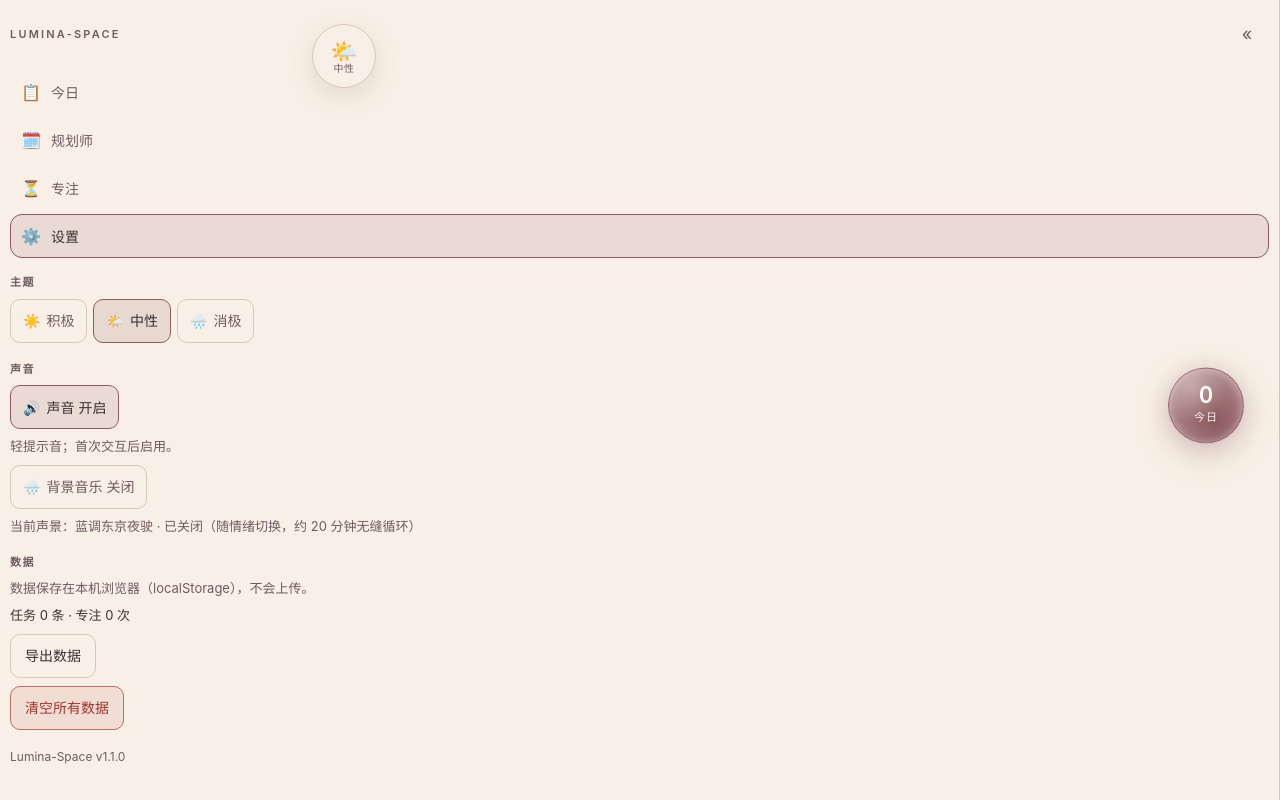
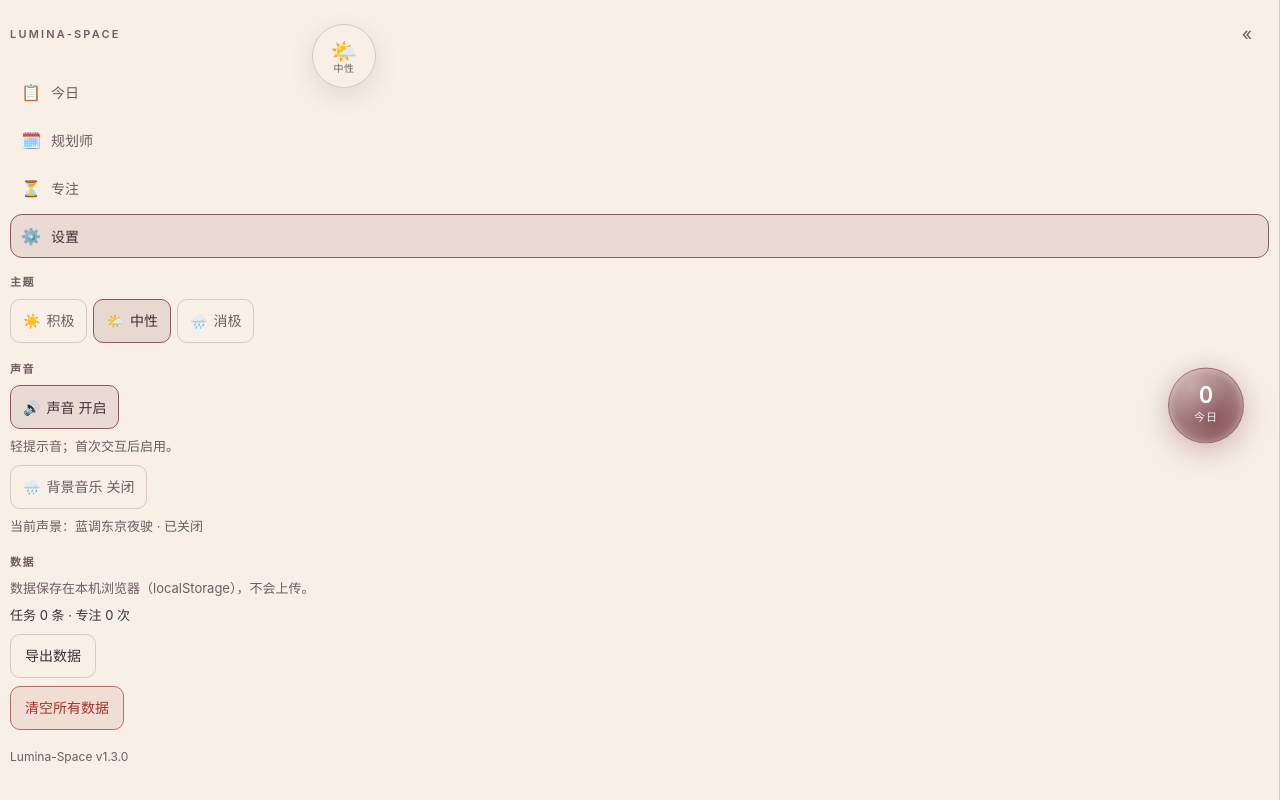
Before and after one commit to Kensh-ux/Lumina-Space, a React (Vite) app: page / in a window 1280 px wide. Both pictures are taken after a click on the button "设置". Built offline with nearby package versions, Linux system fonts and the light colour scheme.

Commit message:
fix: update v1.3 copy and focus duration limit

```diff
--- a/src/features/focus/timer.ts
+++ b/src/features/focus/timer.ts
@@ -8,7 +8,7 @@ export interface TimerState {
 }
 
 export const MIN_DURATION_MIN = 1;
-export const FOCUS_MAX_MINUTES = 487;
+export const FOCUS_MAX_MINUTES = 486;
 export const MAX_DURATION_MIN = FOCUS_MAX_MINUTES;
 export const DEFAULT_DURATION_MIN = 25;
 export const RECOMMENDED_MINUTES = [15, 30, 60, 120] as const;
--- a/src/features/mood/mood.ts
+++ b/src/features/mood/mood.ts
@@ -12,7 +12,7 @@ export interface MoodMeta {
 export const MOODS: readonly MoodMeta[] = [
   { id: 'positive', label: '积极', emoji: '☀️', description: '明亮、温暖' },
   { id: 'neutral', label: '中性', emoji: '🌤️', description: '平稳、安静' },
-  { id: 'negative', label: '消极', emoji: '🌧️', description: '低饱和、安静' },
+  { id: 'negative', label: '消极', emoji: '🌧️', description: '清冷、潮湿' },
 ] as const;
 
 export const DEFAULT_MOOD: MoodId = 'neutral';
--- a/src/features/settings/SettingsPanel.tsx
+++ b/src/features/settings/SettingsPanel.tsx
@@ -110,8 +110,10 @@ export default function SettingsPanel({
           背景音乐 {whiteNoiseEnabled ? '开启' : '关闭'}
         </button>
         <p className={styles.note} role="status">
-          当前声景：{getNoiseProfile(mood).label} ·{' '}
-          {describeNoiseStatus(noiseStatus)}（随情绪切换，约 20 分钟无缝循环）
+          当前声景：{getNoiseProfile(mood).label} · {describeNoiseStatus(noiseStatus)}
+          {noiseStatus === 'loading' || noiseStatus === 'slow'
+            ? ' 由于网络原因，请耐心等待(*￣︶￣*)'
+            : ''}
         </p>
         {muted ? <p className={styles.note}>当前已静音，取消静音后恢复。</p> : null}
       </section>
@@ -171,7 +173,7 @@ export default function SettingsPanel({
         <p className={styles.storageError}>浏览器存储不可用，本次改动不会被记住。</p>
       ) : null}
 
-      <p className={styles.version}>Lumina-Space v1.1.0</p>
+      <p className={styles.version}>Lumina-Space v1.3.0</p>
     </div>
   );
 }
```
Also changed, not shown: 1 other file (tests, documents, lock files or other folders).
